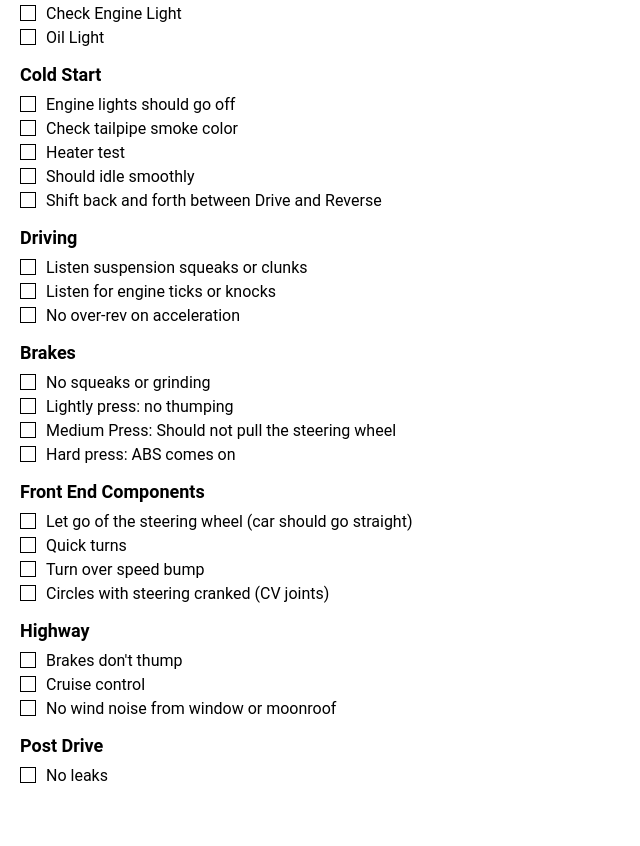
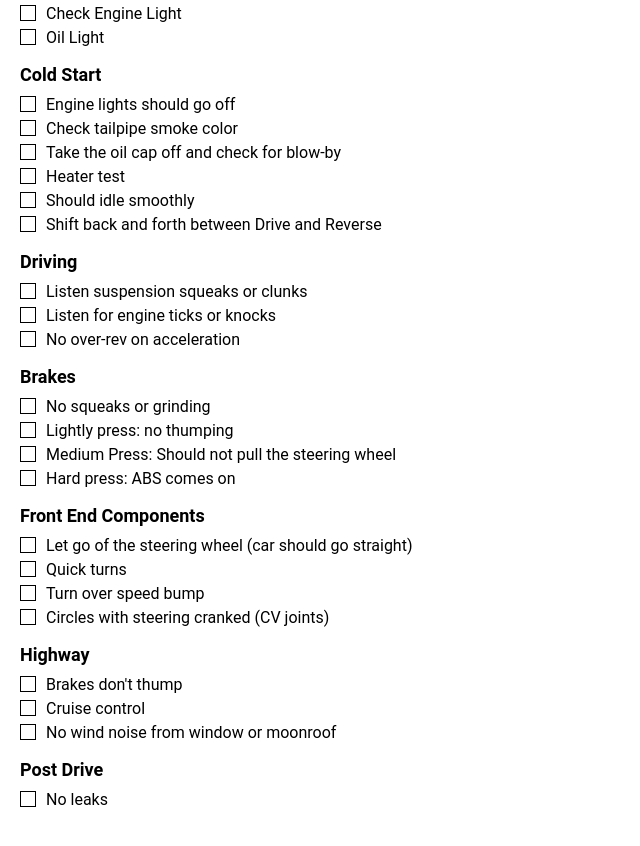
Before and after one commit to mikethebackyardmechanic/mikethebackyardmechanic.github.io, a plain HTML site: page index.html in a window 1280 px wide. Shown: the part 2962-3808 px from the top of the page, without its empty margins (0-640 px from the left). Drawn offline with Linux system fonts and the light colour scheme.

Commit message:
Update index.html

```diff
--- a/index.html
+++ b/index.html
@@ -101,7 +101,7 @@
         <div>Tailpipe soot (should be dry and dark gray)</div>
     </div>
 
-    <h3> Engine Compartment </h3>
+    <h3>Engine Compartment</h3>
     <div class="grid-3">
         <div>Engine should be cool</div>
         <div>Look for leakage or spraying (oil or coolant)</div>
@@ -151,7 +151,6 @@
 
     <h3>Lights</h3>
     <div class="grid-4">
-
         <div>Head lights</div>
         <div>Brights</div>
         <div>Turn signals</div>
@@ -171,6 +170,7 @@
     <div class="grid-3">
         <div>Engine lights should go off</div>
         <div>Check tailpipe smoke color</div>
+        <div>Take the oil cap off and check for blow-by</div>
         <div>Heater test</div>
         <div>Should idle smoothly</div>
         <div>Shift back and forth between Drive and Reverse</div>
```
